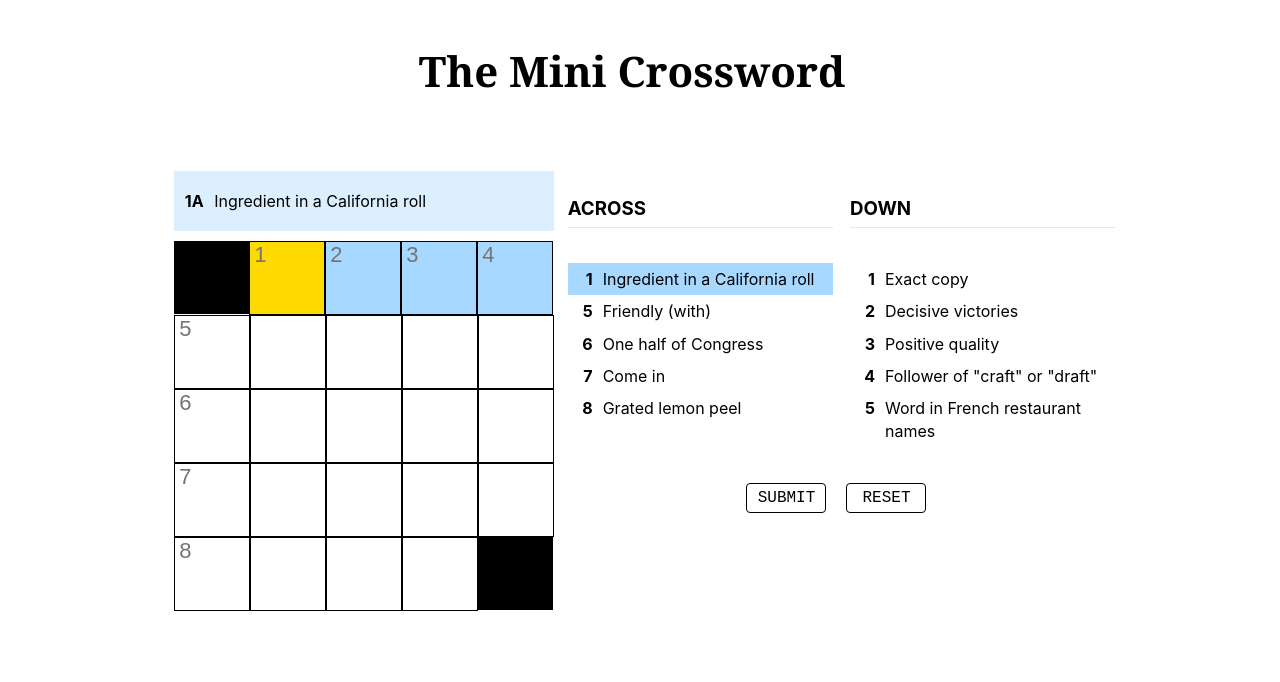
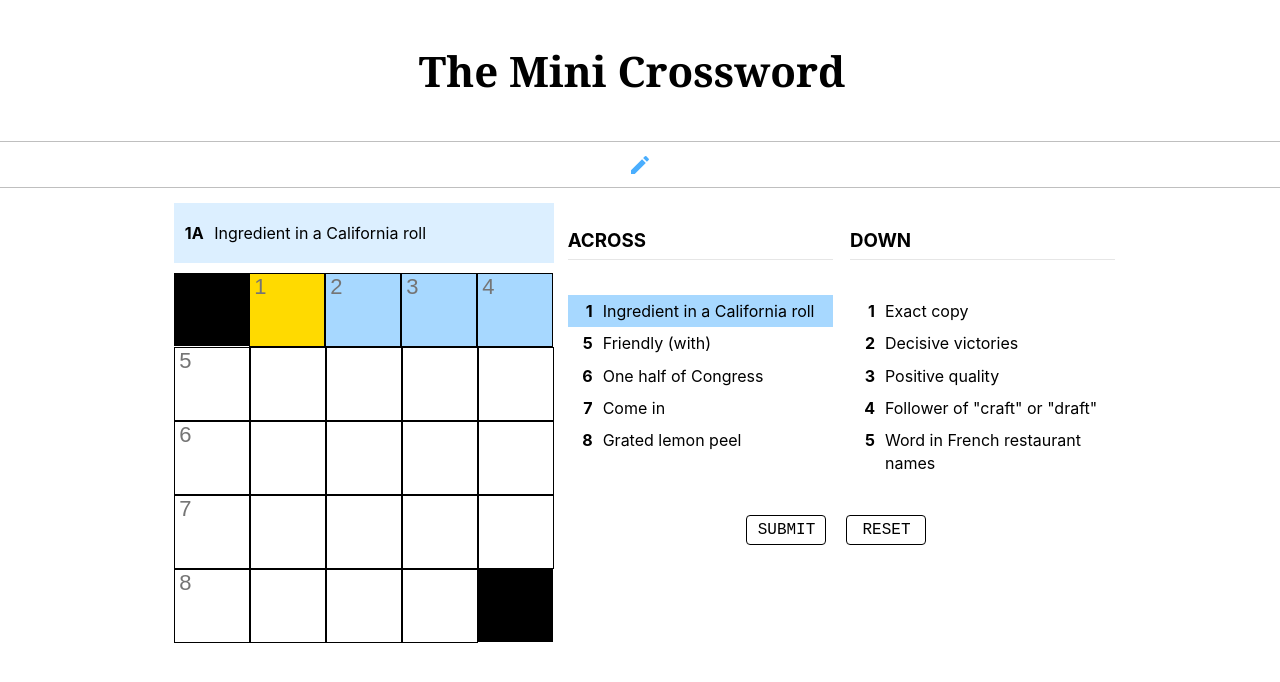
Before and after one commit to sssidharth/crossword-app, a React (Create React App) app: page / in a window 1280 px wide. Shown: the top 682 px of the page. Built offline with nearby package versions, Linux system fonts and the light colour scheme.

Commit message:
feat: pen feature

```diff
--- a/package.json
+++ b/package.json
@@ -3,6 +3,10 @@
   "version": "0.1.0",
   "private": true,
   "dependencies": {
+    "@emotion/react": "^11.10.6",
+    "@emotion/styled": "^11.10.6",
+    "@mui/icons-material": "^5.11.16",
+    "@mui/material": "^5.12.1",
     "@testing-library/jest-dom": "^5.16.5",
     "@testing-library/react": "^13.4.0",
     "@testing-library/user-event": "^13.5.0",
--- a/src/App.css
+++ b/src/App.css
@@ -39,7 +39,7 @@
 
 
 .cellInput {
-  color: blue;
+  color: black;
   font-size: 30px;
   width: 70px;
   height: 70px;
@@ -58,6 +58,7 @@
 .cellInput:focus{
   color: transparent;
   text-shadow: 0px 0px 0px blue;
+  outline: none;
 }
 
 .container {
@@ -72,7 +73,6 @@
 
 .header {
   display: flex;
-  margin-bottom: 30px;
 }
 
 .heading-title {
@@ -158,3 +158,26 @@
   margin-bottom: 10px;
   min-height: 60px;
 }
+
+.Actions {
+  display: flex;
+  flex-direction: row;
+  justify-content: center;
+  height: 45px;
+  border-top: 1px solid #bfbfbf;
+  border-bottom: 1px solid #bfbfbf;
+  width: 100%;
+  margin-bottom: 15px;
+}
+
+.pen-container {
+  display: flex;
+  align-items: center;
+  width: 45px;
+  justify-content: center;
+  cursor: pointer;
+}
+
+.pen-container:hover {
+  background-color: #e6e6e6;
+}
--- a/src/Components/Container.js
+++ b/src/Components/Container.js
@@ -1,6 +1,7 @@
 import React, {useState, useEffect} from "react";
 import Puzzle from "./puzzleBox";
 import Questions from "./questions";
+import CreateIcon from '@mui/icons-material/Create';
 
 
 
@@ -18,6 +19,8 @@ function ContainerComponent(props) {
         position: 'row',
         cell: 0
     });
+
+    const [mutedText, setMutedText] = useState(false);
 
     const [questions, setQuestions] = useState({
         across: [{selected: true, label: '1A', text: 'Ingredient in a California roll'},
@@ -141,10 +144,21 @@ function ContainerComponent(props) {
         })
     }
 
+    const handlePenClick = (e) => {
+      setMutedText(!mutedText)
+    }
+
     return (
         <div className="container">
         <div className="header">
             <p className="heading-title">The Mini Crossword</p>
+        </div>
+        <div className="Actions">
+            {mutedText ? <div className="pen-container" onClick={(e) => handlePenClick(e)} style={{background:  '#4aaefe'}}>
+            <CreateIcon style={{color:'white' }}/>
+          </div>:<div className="pen-container" onClick={(e) => handlePenClick(e)}>
+            <CreateIcon style={{color: '#4aaefe'}}/>
+          </div>}
         </div>
          <div style={{display: 'flex', flexWrap: 'wrap'}}>
           <div style={{display: 'flex', flexDirection: 'column' ,marginLeft: 13}}>
@@ -153,7 +167,8 @@ function ContainerComponent(props) {
             <p style={{fontSize: 16}}>{selectedQuestion.text}</p>
         </div>
            <Puzzle inputs={inputs} setInputs={setInputs} highlight={highlight} setHighlight={setHighlight}
-           questions={questions} setQuestions={setQuestions} setSelectedQuestion={setSelectedQuestion}/>
+           questions={questions} setQuestions={setQuestions} setSelectedQuestion={setSelectedQuestion}
+           mutedText={mutedText}/>
            </div>
            <div  style={{display: 'flex', flexDirection: 'column', alignItems:'center'}}>
             <Questions questions={questions} setQuestions={setQuestions}
--- a/src/Components/puzzleBox.js
+++ b/src/Components/puzzleBox.js
@@ -1,7 +1,23 @@
-import React from "react";
+import React, { useEffect, useState } from "react";
 
 
 function Puzzle(props) {
+
+    useEffect(()=> {
+        let cellstoChange = []
+            let list = props.inputs;
+            for(let i = 0;i <list.length; i++) {
+                for(let j = 0; j<list[0].length; j++){
+                    if(list[i][j].value === ''){
+                        cellstoChange.push(`${i}${j}`)
+                    }
+                }
+            }
+        for(let i = 0; i<cellstoChange.length; i++) {
+            let el = document.getElementById(cellstoChange[i]);
+            if(el) el.style.color = props.mutedText ? '#959595' : 'black'
+        }
+    },[props.mutedText])
 
     const handleClick = (e,position) => {
 
@@ -104,7 +120,11 @@ function Puzzle(props) {
             }
             if(found) break;
         }
-        if(value !==''){
+        if(value === '') {
+            let currentEl = document.getElementById(`${position[0]}${position[1]}`);
+            currentEl.style.color = props.mutedText ? '#959595' :'black'
+        }
+        if(value !=='' ){
         let current = id;
             current = current.split('')
             let row = Number(current[0]);
@@ -142,6 +162,7 @@ function Puzzle(props) {
             clone[Number(nextElNumber.split('')[0])][Number(nextElNumber.split('')[1])].selected = true;
             let nextEl = document.getElementById(nextElNumber);
             nextEl.focus();
+            nextEl.setSelectionRange(1,1)
         props.setHighlight({
             position: props.highlight.position,
             cell: highlightCell
@@ -165,8 +186,8 @@ function Puzzle(props) {
           <input type="text" id={`${position[0]}${position[1]}`} onClick={(e) => handleClick(e,position)}
           className="cellInput" maxLength={1} value={value} onChange={(e)=>handleChange(e, position)}
           placeholder={placeholderNumber ? `${placeholderNumber}` : null}
-          style={{background: selected ? '#ffda00' : !selected && background ? background : 'white'}}
-          >
+        //  onKeyDown={(e) => handleKeyDown(e,position)}
+          style={{background: selected ? '#ffda00' : !selected && background ? background : 'white' }}>
           </input>
         )
      }
@@ -183,7 +204,10 @@ function Puzzle(props) {
                     cellsToHighlight = [index1, props.highlight.cell]
                 }
                 return (index1 === 0 && index2 === 0) || (index2 === 4 && index1 === 4) ? <div key={index2}>{renderBox(true, '', 'black',[index1,index2])} </div>
-                : <div key={index2}>{renderBox(false, val2.value, val2.selected,[index1,index2], (cellsToHighlight[0] === index1 && cellsToHighlight[1] === index2 ? '#a7d8ff': null) )}</div>;
+                : <div key={index2}>{renderBox(false, val2.value, val2.selected,[index1,index2],
+                 (cellsToHighlight[0] === index1 && cellsToHighlight[1] === index2 ? '#a7d8ff': null)
+                  )}
+                 </div>;
             })}
             </div>
         })
```
Also changed, not shown: 2 other files (tests, documents, lock files or other folders).
